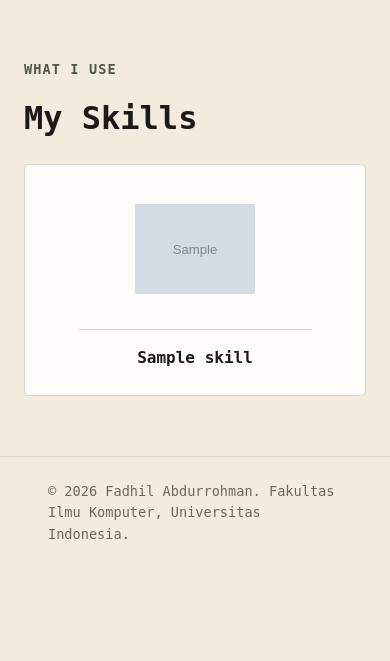
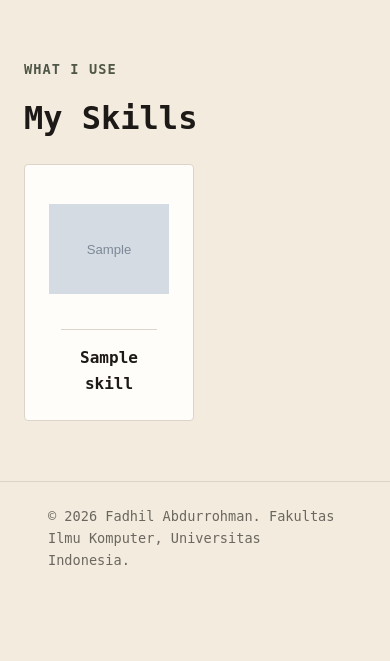
Before and after one commit to fadhilabdurrohman/myportofolio, a Django app: page /skill/ in a window 390 px wide. Shown: the part 81-742 px from the top of the page. Run offline with Django 5.2, Linux system fonts and the light colour scheme; tables that the repository leaves empty hold one stand-in row (values such as "Sample post"); grey boxes marked "Sample" are stand-in pictures.

Commit message:
fix: improve responsive layout

```diff
--- a/static/css/style.css
+++ b/static/css/style.css
@@ -533,6 +533,7 @@ main {
 
     /* Mobile skills */
     .skill-list {
-        grid-template-columns: repeat(auto-fit, minmax(70px, 1fr));
+        grid-template-columns: repeat(2, 1fr);
+        gap: 10px;
     }
 }
```
